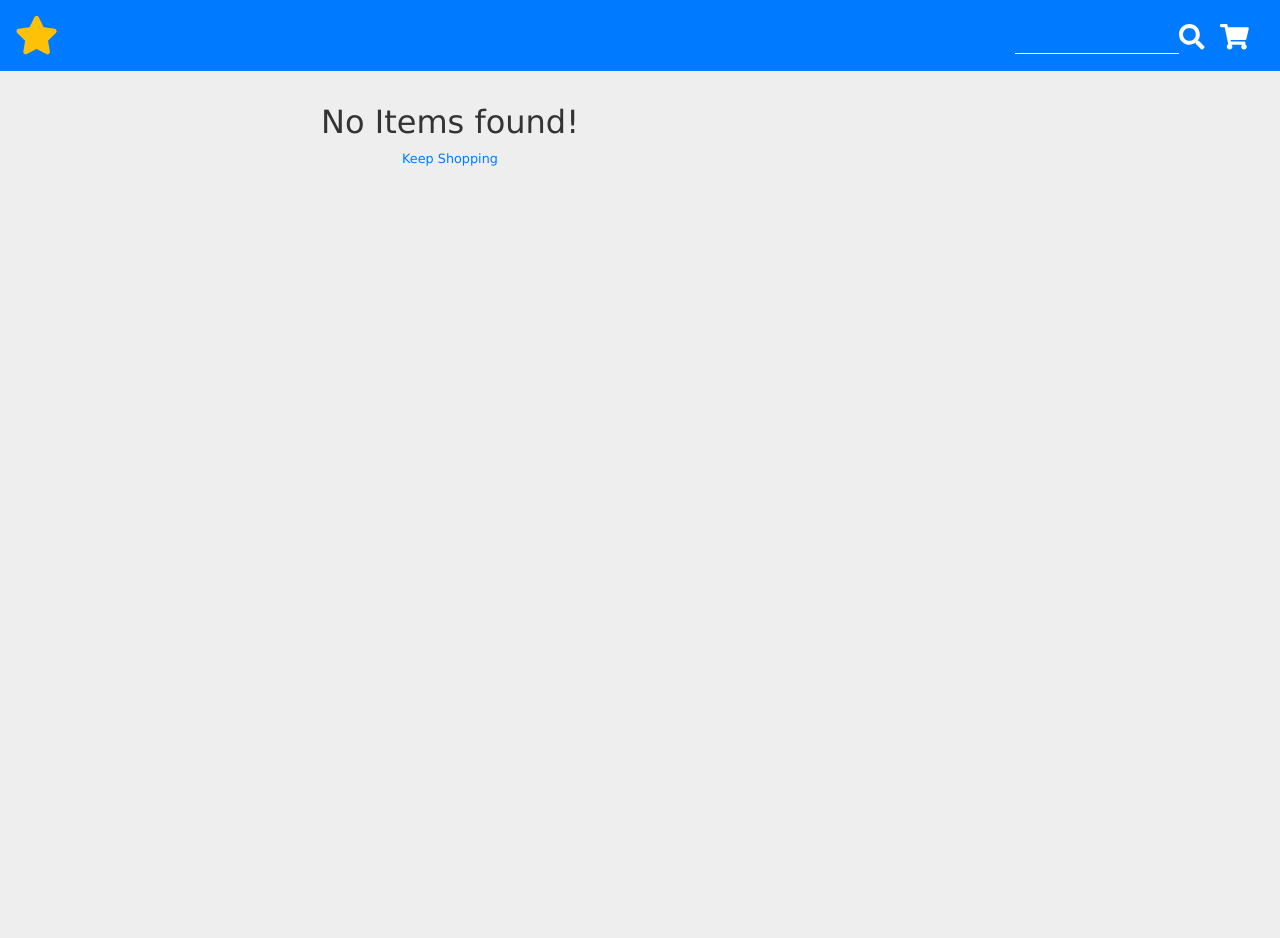
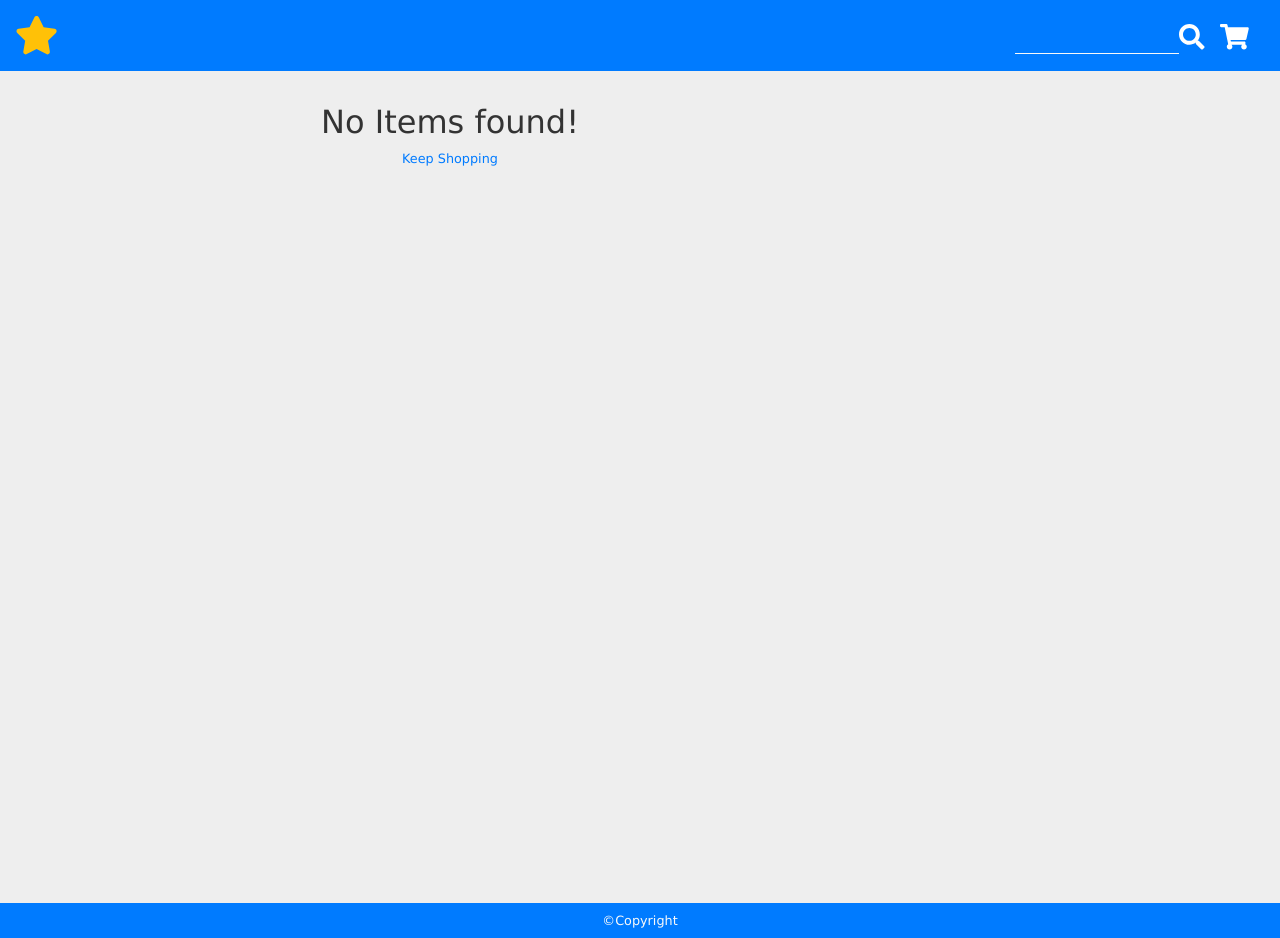
Before and after one commit to vivekkumar/adobe-cart, a React (Create React App) app: page /cart in a window 1280 px wide. Before the commit the page ends 800 px from the top, so only its background shows below. Built offline with nearby package versions, Linux system fonts and the light colour scheme; the HTML template or start-up script is replaced by a standard one.

Commit message:
Added Footer as well to finish it off!!

```diff
--- a/src/App.js
+++ b/src/App.js
@@ -2,6 +2,7 @@ import React from "react";
 import Header from "./ui/components/Header";
 import Home from "./ui/screens/HomeScreen";
 import Cart from "./ui/screens/CartScreen";
+import Footer from "./ui/components/Footer";
 
 import { BrowserRouter as Router, Switch, Route } from "react-router-dom";
 
@@ -20,6 +21,7 @@ function App() {
           </Route>
         </Switch>
       </Router>
+      <Footer />
     </div>
   );
 }
--- /dev/null
+++ b/src/ui/components/Footer.js
@@ -0,0 +1,9 @@
+import React from "react";
+
+export default () => {
+  return (
+    <div className="row text-center mt-4 p-2 bg-primary text-light">
+      <div className="col">&copy;Copyright</div>
+    </div>
+  );
+};
--- a/src/ui/screens/CartScreen.js
+++ b/src/ui/screens/CartScreen.js
@@ -33,7 +33,7 @@ class Cart extends React.Component {
   render() {
     const { itemGroup } = this.props;
     return (
-      <div className="container mt-2">
+      <div className="container mt-2 min-vh-100">
         <div className="row">
           <div className="col-md-8">
             {itemGroup &&
--- a/src/ui/screens/HomeScreen.js
+++ b/src/ui/screens/HomeScreen.js
@@ -44,10 +44,12 @@ class Home extends React.Component {
 
   handleSort = sOption => {
     this.props.setSortOption(sOption);
+    this.handleModelHide();
   };
 
   handleFilter = range => {
     this.props.setPriceRange(range);
+    this.handleModelHide();
   };
 
   resetFilter = () => {
@@ -75,7 +77,7 @@ class Home extends React.Component {
     const { priceRange } = filter;
 
     return (
-      <>
+      <div className="min-vh-100">
         <div className="row text-center d-md-none">
           <div className="col-6 border-right py-2">
             <h4 onClick={this.showSortModal}>
@@ -154,7 +156,7 @@ class Home extends React.Component {
             />
           </Modal>
         </div>
-      </>
+      </div>
     );
   }
 }
```
